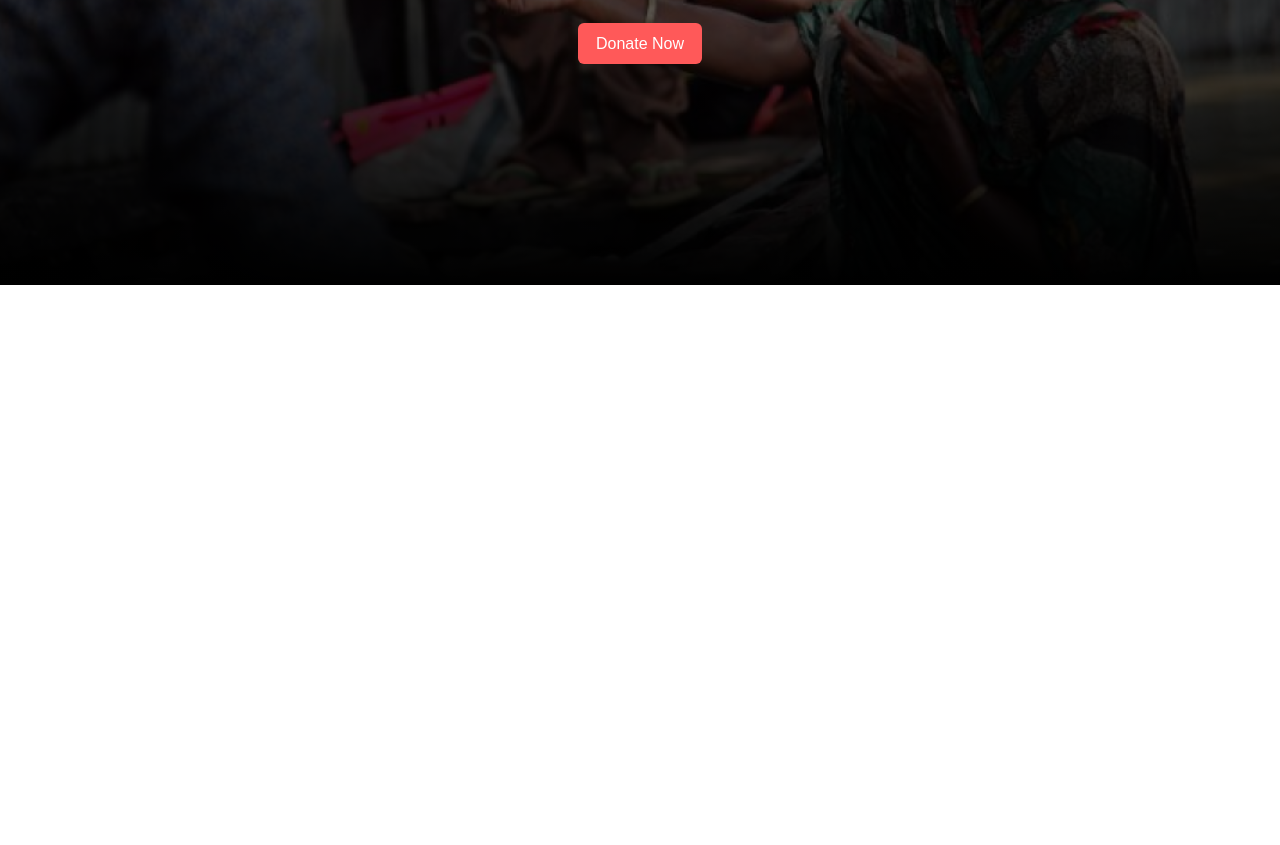
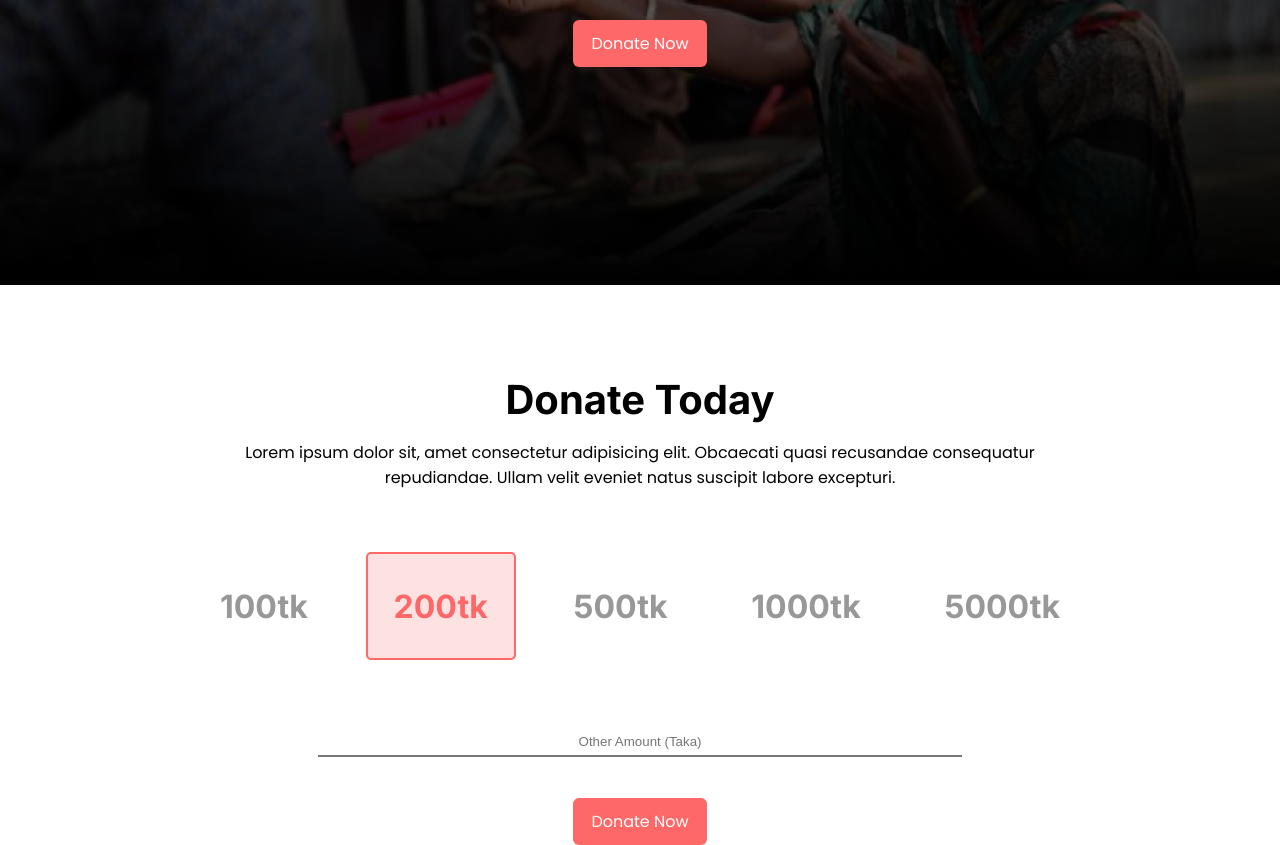
Before and after one commit to joySarkar8/assaignment-1, a plain HTML site: page index.html in a window 1280 px wide. Shown: the part 515-1360 px from the top of the page. Before the commit the page ends 800 px from the top, so only its background shows below. Drawn offline with Linux system fonts and the light colour scheme.

Commit message:
donate today complete

```diff
--- a/index.html
+++ b/index.html
@@ -1,20 +1,51 @@
 <!DOCTYPE html>
 <html lang="en">
+
 <head>
     <meta charset="UTF-8">
     <meta http-equiv="X-UA-Compatible" content="IE=edge">
     <meta name="viewport" content="width=device-width, initial-scale=1.0">
     <title>Donate</title>
+    <link rel="preconnect" href="https://fonts.googleapis.com">
+    <link rel="preconnect" href="https://fonts.gstatic.com" crossorigin>
+    <link href="https://fonts.googleapis.com/css2?family=Inter:wght@400;500;600;700&family=Lobster&family=Poppins:wght@400;500;600&display=swap"
+    rel="stylesheet">
     <link rel="stylesheet" href="style.css">
+
 </head>
+
 <body>
     <!-- ---------header area--------- -->
     <section class="header-part">
         <div>
-        <h1>Let’s Help Those Who Are <br> More In Need</h1>
-        <p>Lorem ipsum dolor sit, amet consectetur adipisicing elit. Obcaecati quasi recusandae consequatur <br> repudiandae. Ullam velit eveniet natus suscipit labore excepturi.</p>
-        <a class="button" href="">Donate Now</a>
+            <h1>Let’s Help Those Who Are <br> More In Need</h1>
+            <p>Lorem ipsum dolor sit, amet consectetur adipisicing elit. Obcaecati quasi recusandae consequatur <br>
+                repudiandae. Ullam velit eveniet natus suscipit labore excepturi.</p>
+            <a class="button" href="">Donate Now</a>
+        </div>
+    </section>
+
+    <!-- ---------donate area-1--------- -->
+    <section class="donate-today-area">
+        <div class="donate-text">
+            <h1>Donate Today</h1>
+            <p>Lorem ipsum dolor sit, amet consectetur adipisicing elit. Obcaecati quasi recusandae consequatur <br>
+                repudiandae. Ullam velit eveniet natus suscipit labore excepturi.</p>
+        </div>
+        <div class="money-area-main">
+            <div class="money-area">
+                <div class="money-child"><h1>100tk</h1></div>
+                <div id="money-child"><h1>200tk</h1></div>
+                <div class="money-child"><h1>500tk</h1></div>
+                <div class="money-child"><h1>1000tk</h1></div>
+                <div class="money-child"><h1>5000tk</h1></div>
+            </div>
+        </div>
+        <div class="input-text">
+            <input type="text" placeholder="Other Amount (Taka)"><br>
+            <a class="button" href="">Donate Now</a>
         </div>
     </section>
 </body>
+
 </html>
--- a/style.css
+++ b/style.css
@@ -7,7 +7,7 @@ body {
 }
 
 .button {
-    background-color: #FF5959;
+    background-color: #fe6868;
     text-decoration: none;
     color: #fff;
     padding: 12px 18px;
@@ -44,3 +44,69 @@ body {
     font-size: 14px;
     margin-bottom: 38px;
 }
+
+/**********************************************
+                 donate area-1
+***********************************************/
+.donate-today-area .donate-text{
+    text-align: center;
+    margin-top: 90px;
+}
+.donate-today-area .donate-text h1{
+    font-family: 'Inter', sans-serif;
+    font-weight: 700;
+    font-size: 40px;
+    margin-bottom: 0;
+}
+.money-area-main{
+    width: 100%;
+    padding-top: 20px;
+    margin-bottom: 42px;
+}
+.money-area-main .money-area{
+    display: flex;
+    justify-content: space-around;
+    padding: 26px 178px;
+}
+.money-area .money-child{
+    /* background-color: dimgrey; */
+    display: flex;
+    justify-content: center;
+    align-items: center;
+    padding: 6px 26px;
+}
+.money-area .money-child h1{
+    font-family: 'Inter', sans-serif;
+    font-weight: 700;
+    font-size: 32px;
+    color: rgb(152, 152, 152);
+}
+#money-child{
+    display: flex;
+    justify-content: center;
+    align-items: center;
+    padding: 6px 26px;
+    border: 2px solid #fe6868;
+    background-color: #fde2e2;
+    border-radius: 5px;
+}
+#money-child h1{
+    font-family: 'Inter', sans-serif;
+    font-weight: 700;
+    font-size: 32px;
+    color: #fe6868;
+}
+.input-text{
+    text-align: center;
+}
+.input-text input{
+    width: 50%;
+    border-top: 0;
+    border-right: 0;
+    border-left: 0;
+    color: rgb(152, 152, 152);
+    text-align: center;
+    padding-bottom: 6px;
+    margin-bottom: 52px;
+    outline: none;
+}
```
